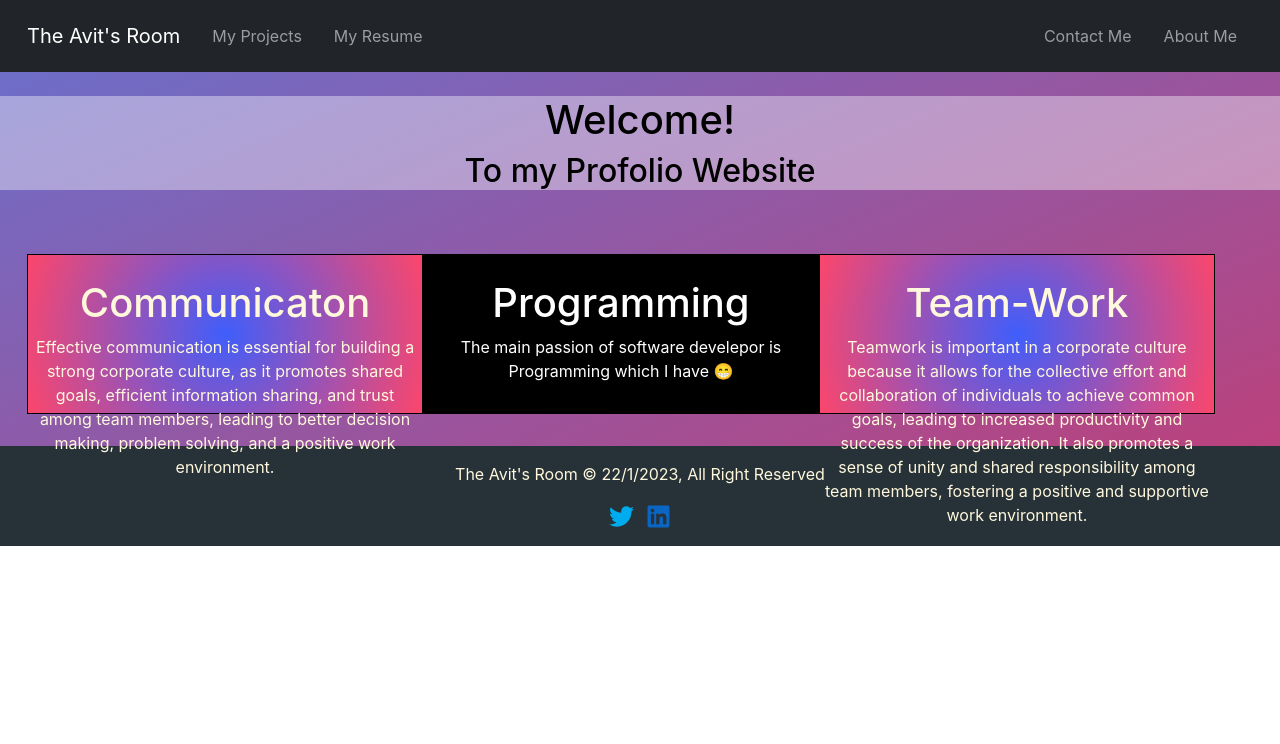
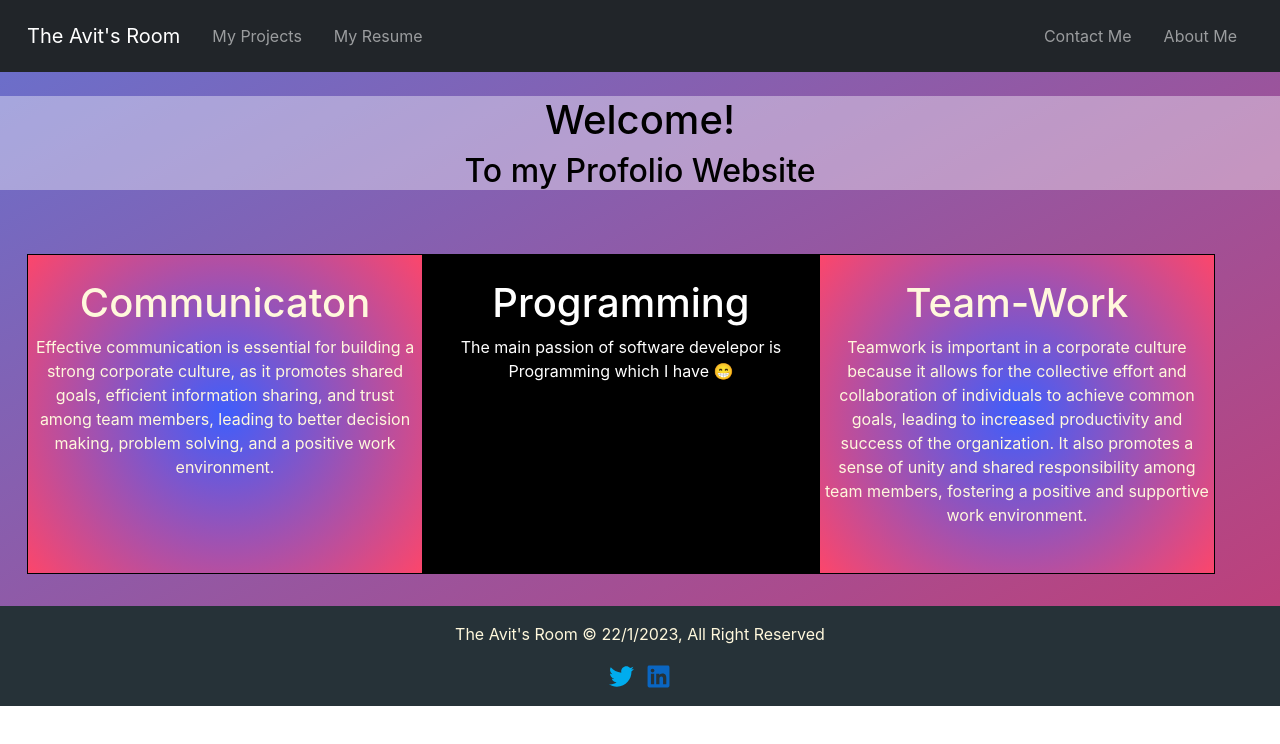
Before and after one commit to theavitw/MyPortfolio-, a React (Create React App) app: page / in a window 1280 px wide. Shown: the top 744 px of the page. Built offline with nearby package versions, Linux system fonts and the light colour scheme.

Commit message:
Box Height Updated

```diff
--- a/src/ss.css
+++ b/src/ss.css
@@ -22,7 +22,7 @@
     border: 1px solid rgb(0, 0, 0);
     padding: 2 rem;
     text-align: center;
-    height: 10rem;
+    height: 20rem;
     font-weight: 800px;
 }
 .box-wrapper::after{
```
